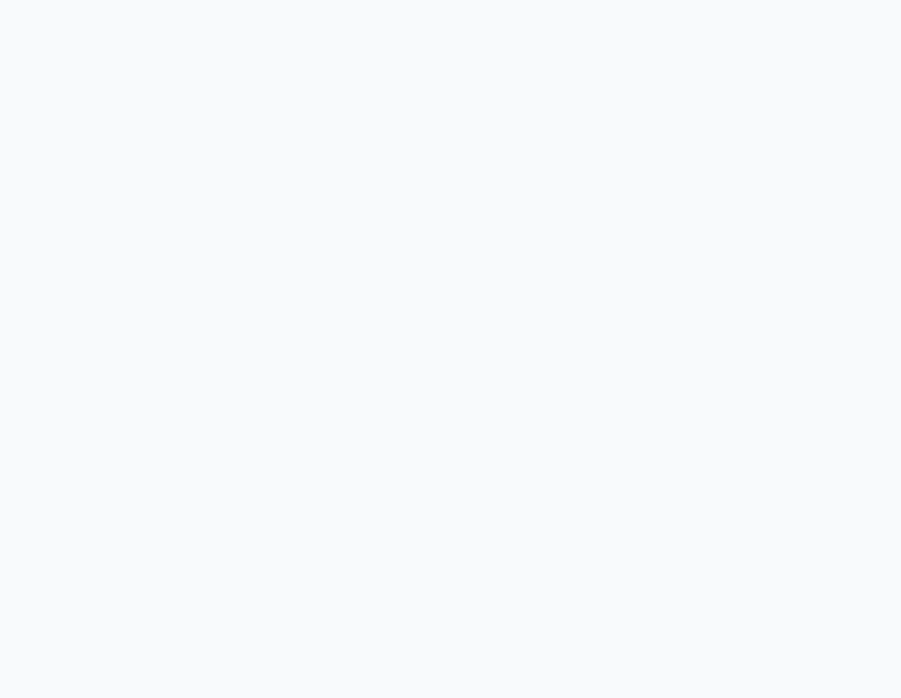
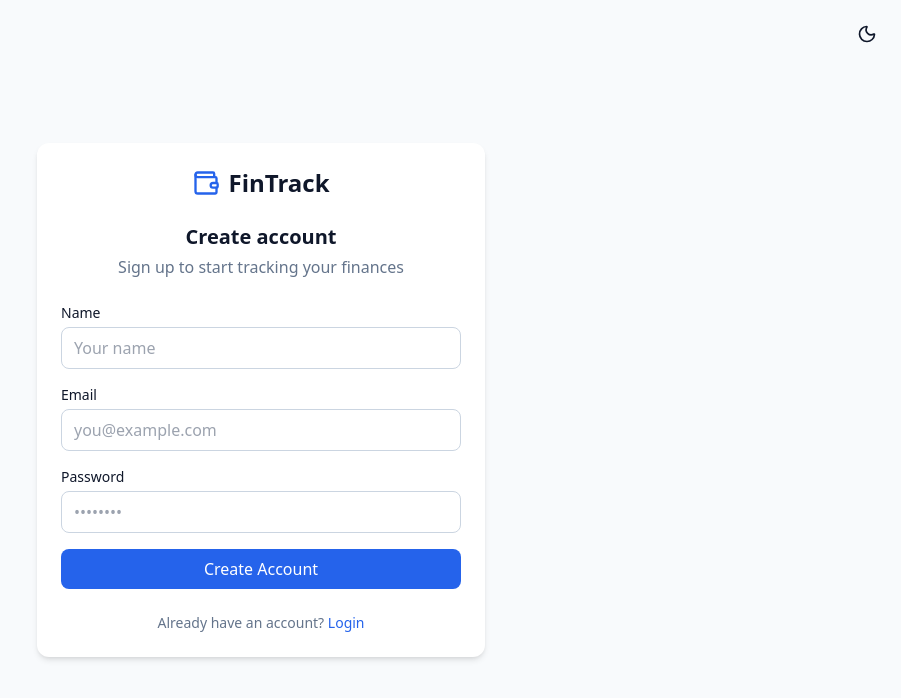
Before and after one commit to prasadrprabhu77/finTrack-frontend, a React (Vite) app: page /signup in a window 1280 px wide. Before the commit this address had no page. Shown: the top 698 px of the page, without its empty margins (379-1280 px from the left). Built offline with nearby package versions, Linux system fonts and the light colour scheme.

Commit message:
feat: complete signup page UI

```diff
--- a/src/App.jsx
+++ b/src/App.jsx
@@ -4,6 +4,7 @@ import ThemeToggle from "./components/ThemeToggle";
 import { Route, Routes } from "react-router-dom";
 import Login from "./pages/Login";
 import Dashboard from "./pages/Dashboard";
+import Signup from "./pages/Signup";
 
 function App() {
   useEffect(() => {
@@ -14,6 +15,7 @@ function App() {
      <Routes>
       <Route path="/" element={<Dashboard/>} />
       <Route path="/login" element={<Login/>} />
+      <Route path="/signup" element={<Signup/>} />
      </Routes>
   );
 }
--- a/src/pages/Signup.jsx
+++ b/src/pages/Signup.jsx
@@ -0,0 +1,98 @@
+import { Wallet } from "lucide-react";
+import ThemeToggle from "../components/ThemeToggle";
+
+const Signup = () => {
+  return (
+    <div className="relative min-h-screen">
+      {/* Dark Mode Toggle – Top Right */}
+      <div className="absolute top-4 right-4 z-10">
+        <ThemeToggle />
+      </div>
+
+      <div className="min-h-screen flex items-center justify-center bg-bgLight dark:bg-bgDark px-4">
+        <div className="w-full max-w-md bg-white dark:bg-cardDark rounded-xl shadow-md p-6">
+
+          {/* Logo */}
+          <div className="flex items-center justify-center gap-2 mb-6">
+            <Wallet className="text-primary" size={28} />
+            <h1 className="text-2xl font-bold">FinTrack</h1>
+          </div>
+
+          {/* Heading */}
+          <h2 className="text-xl font-semibold text-center mb-1">
+            Create account
+          </h2>
+          <p className="text-center text-slate-500 dark:text-slate-400 mb-6">
+            Sign up to start tracking your finances
+          </p>
+
+          {/* Form */}
+          <form className="space-y-4">
+            {/* Name */}
+            <div>
+              <label className="block text-sm font-medium mb-1">
+                Name
+              </label>
+              <input
+                type="text"
+                placeholder="Your name"
+                className="w-full px-3 py-2 border rounded-lg outline-none
+                border-slate-300 dark:border-slate-600
+                bg-white dark:bg-slate-800
+                focus:ring-2 focus:ring-primary"
+              />
+            </div>
+
+            {/* Email */}
+            <div>
+              <label className="block text-sm font-medium mb-1">
+                Email
+              </label>
+              <input
+                type="email"
+                placeholder="you@example.com"
+                className="w-full px-3 py-2 border rounded-lg outline-none
+                border-slate-300 dark:border-slate-600
+                bg-white dark:bg-slate-800
+                focus:ring-2 focus:ring-primary"
+              />
+            </div>
+
+            {/* Password */}
+            <div>
+              <label className="block text-sm font-medium mb-1">
+                Password
+              </label>
+              <input
+                type="password"
+                placeholder="••••••••"
+                className="w-full px-3 py-2 border rounded-lg outline-none
+                border-slate-300 dark:border-slate-600
+                bg-white dark:bg-slate-800
+                focus:ring-2 focus:ring-primary"
+              />
+            </div>
+
+            {/* Button */}
+            <button
+              type="button"
+              className="w-full bg-primary text-white py-2 rounded-lg font-medium hover:opacity-90 transition"
+            >
+              Create Account
+            </button>
+          </form>
+
+          {/* Footer */}
+          <p className="text-center text-sm text-slate-500 dark:text-slate-400 mt-6">
+            Already have an account?{" "}
+            <span className="text-primary font-medium cursor-pointer">
+              Login
+            </span>
+          </p>
+        </div>
+      </div>
+    </div>
+  );
+};
+
+export default Signup;
```
